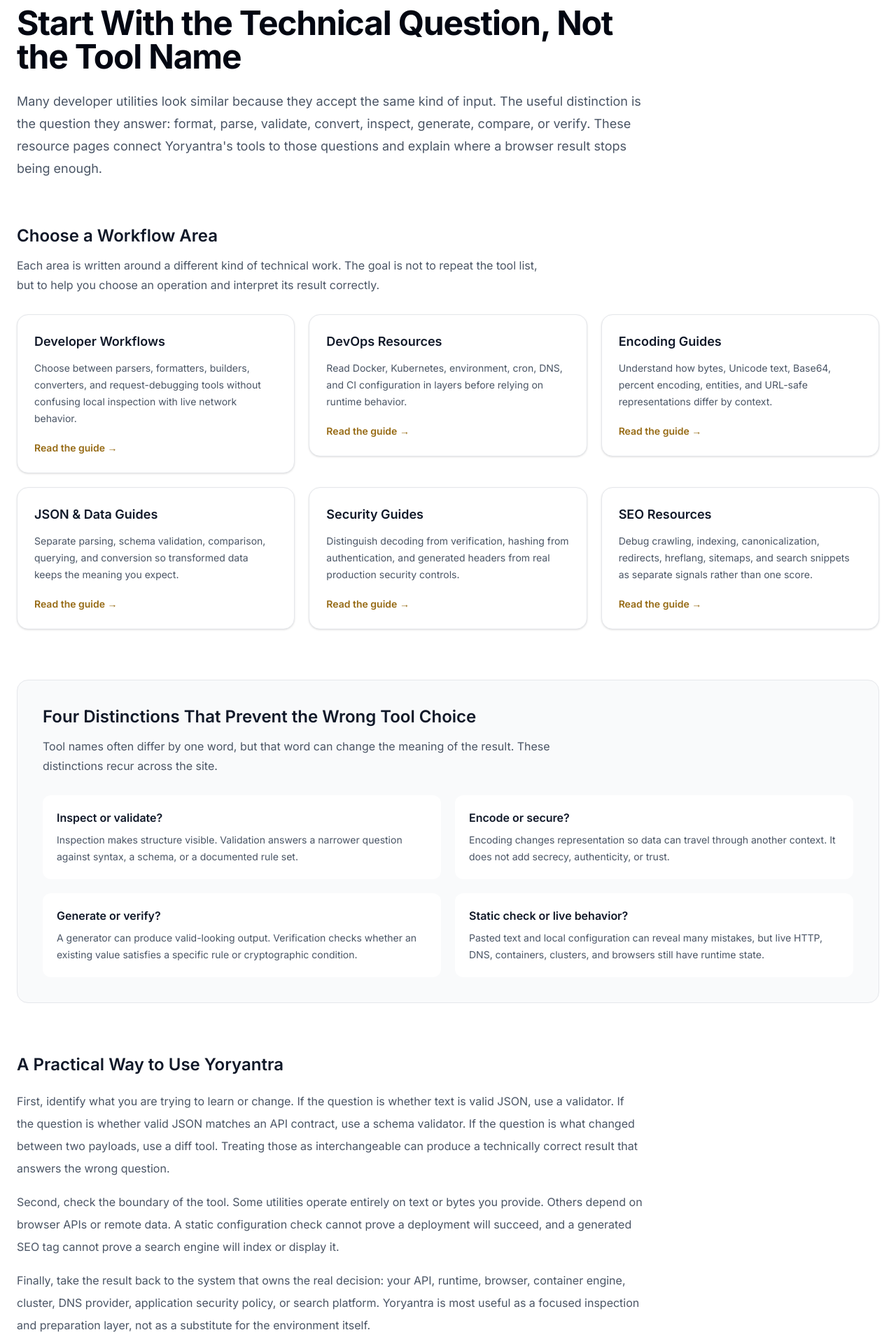
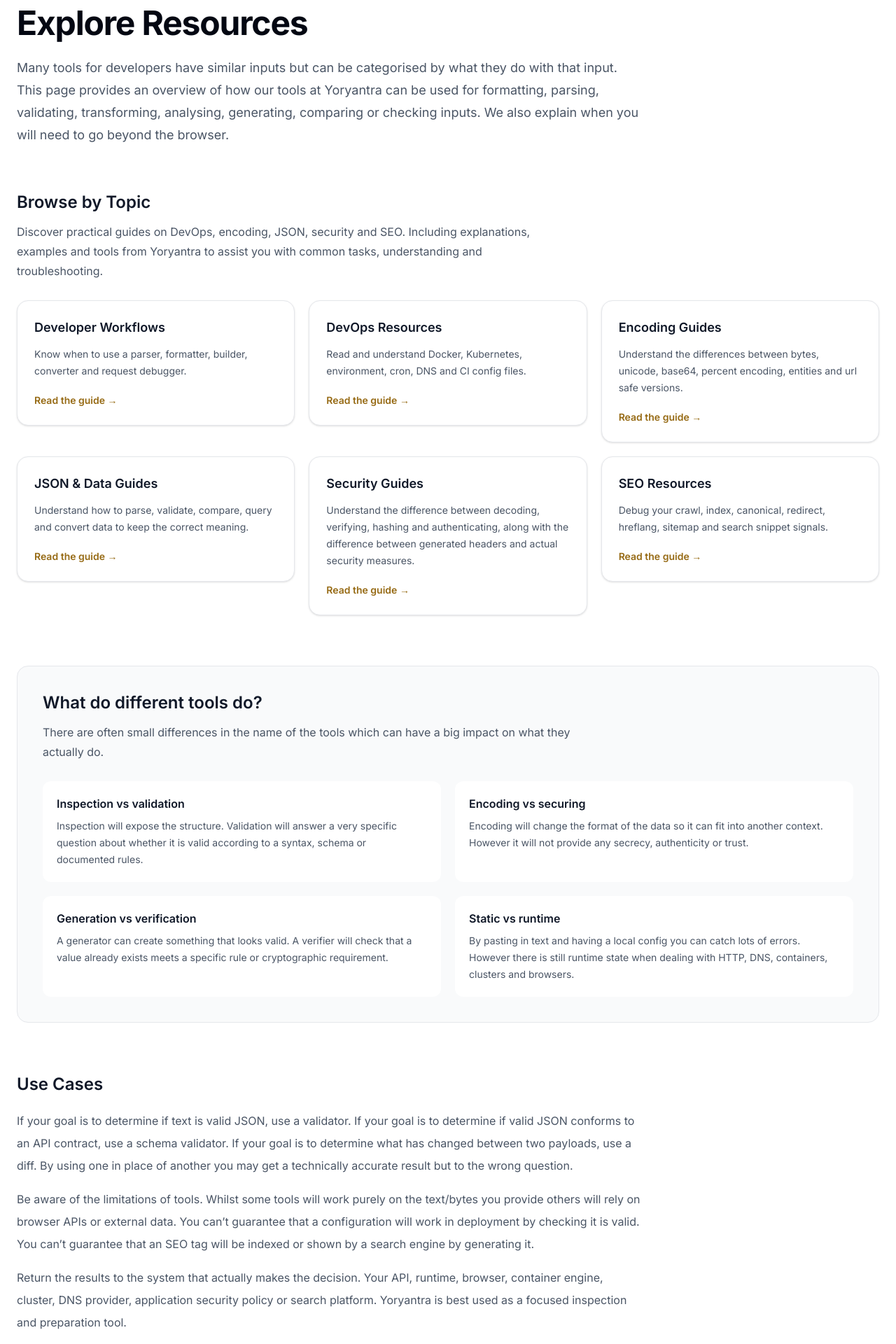
Before and after one commit to vaarunsonawwane-ops/yoryantra-new, a Next.js app: page /resources in a window 1280 px wide. Shown: the part 180-2100 px from the top of the page at 70% size. Built offline with nearby package versions, Linux system fonts and the light colour scheme.

Commit message:
Update page.tsx

```diff
--- a/app/resources/page.tsx
+++ b/app/resources/page.tsx
@@ -4,57 +4,57 @@ const resourceAreas = [
   {
     title: "Developer Workflows",
     description:
-      "Choose between parsers, formatters, builders, converters, and request-debugging tools without confusing local inspection with live network behavior.",
+      "Know when to use a parser, formatter, builder, converter and request debugger.",
     href: "/developers",
   },
   {
     title: "DevOps Resources",
     description:
-      "Read Docker, Kubernetes, environment, cron, DNS, and CI configuration in layers before relying on runtime behavior.",
+      "Read and understand Docker, Kubernetes, environment, cron, DNS and CI config files.",
     href: "/devops-resources",
   },
   {
     title: "Encoding Guides",
     description:
-      "Understand how bytes, Unicode text, Base64, percent encoding, entities, and URL-safe representations differ by context.",
+      "Understand the differences between bytes, unicode, base64, percent encoding, entities and url safe versions.",
     href: "/encoding-guides",
   },
   {
     title: "JSON & Data Guides",
     description:
-      "Separate parsing, schema validation, comparison, querying, and conversion so transformed data keeps the meaning you expect.",
+      "Understand how to parse, validate, compare, query and convert data to keep the correct meaning.",
     href: "/json-guides",
   },
   {
     title: "Security Guides",
     description:
-      "Distinguish decoding from verification, hashing from authentication, and generated headers from real production security controls.",
+      "Understand the difference between decoding, verifying, hashing and authenticating, along with the difference between generated headers and actual security measures.",
     href: "/security-guides",
   },
   {
     title: "SEO Resources",
     description:
-      "Debug crawling, indexing, canonicalization, redirects, hreflang, sitemaps, and search snippets as separate signals rather than one score.",
+      "Debug your crawl, index, canonical, redirect, hreflang, sitemap and search snippet signals.",
     href: "/seo-resources",
   },
 ];
 
 const decisionPoints = [
   {
-    title: "Inspect or validate?",
-    text: "Inspection makes structure visible. Validation answers a narrower question against syntax, a schema, or a documented rule set.",
+    title: "Inspection vs validation",
+    text: "Inspection will expose the structure. Validation will answer a very specific question about whether it is valid according to a syntax, schema or documented rules.",
   },
   {
-    title: "Encode or secure?",
-    text: "Encoding changes representation so data can travel through another context. It does not add secrecy, authenticity, or trust.",
+    title: "Encoding vs securing",
+    text: "Encoding will change the format of the data so it can fit into another context. However it will not provide any secrecy, authenticity or trust.",
   },
   {
-    title: "Generate or verify?",
-    text: "A generator can produce valid-looking output. Verification checks whether an existing value satisfies a specific rule or cryptographic condition.",
+    title: "Generation vs verification",
+    text: "A generator can create something that looks valid. A verifier will check that a value already exists meets a specific rule or cryptographic requirement.",
   },
   {
-    title: "Static check or live behavior?",
-    text: "Pasted text and local configuration can reveal many mistakes, but live HTTP, DNS, containers, clusters, and browsers still have runtime state.",
+    title: "Static vs runtime",
+    text: "By pasting in text and having a local config you can catch lots of errors. However there is still runtime state when dealing with HTTP, DNS, containers, clusters and browsers.",
   },
 ];
 
@@ -98,26 +98,26 @@ export default function Page() {
 
         <div className="max-w-4xl">
           <h1 className="text-4xl font-bold tracking-tight text-gray-950 md:text-5xl">
-            Start With the Technical Question, Not the Tool Name
+            Explore Resources
           </h1>
           <p className="mt-6 text-lg leading-8 text-gray-600">
-            Many developer utilities look similar because they accept the same
-            kind of input. The useful distinction is the question they answer:
-            format, parse, validate, convert, inspect, generate, compare, or
-            verify. These resource pages connect Yoryantra&apos;s tools to those
-            questions and explain where a browser result stops being enough.
+            Many tools for developers have similar inputs but can be categorised by what they do
+            with that input. This page provides an overview of how our tools at Yoryantra can be
+            used for formatting, parsing, validating, transforming, analysing, generating,
+            comparing or checking inputs. We also explain when you will need to go beyond the
+            browser.
           </p>
         </div>
 
         <section className="mt-16">
           <div className="max-w-3xl">
             <h2 className="text-2xl font-semibold text-gray-900">
-              Choose a Workflow Area
+              Browse by Topic
             </h2>
             <p className="mt-3 leading-7 text-gray-600">
-              Each area is written around a different kind of technical work.
-              The goal is not to repeat the tool list, but to help you choose an
-              operation and interpret its result correctly.
+              Discover practical guides on DevOps, encoding, JSON, security and SEO. Including
+              explanations, examples and tools from Yoryantra to assist you with common tasks,
+              understanding and troubleshooting.
             </p>
           </div>
 
@@ -145,11 +145,11 @@ export default function Page() {
         <section className="mt-18 rounded-2xl border border-gray-200 bg-gray-50 p-7 md:p-9">
           <div className="max-w-3xl">
             <h2 className="text-2xl font-semibold text-gray-900">
-              Four Distinctions That Prevent the Wrong Tool Choice
+              What do different tools do?
             </h2>
             <p className="mt-3 leading-7 text-gray-600">
-              Tool names often differ by one word, but that word can change the
-              meaning of the result. These distinctions recur across the site.
+              There are often small differences in the name of the tools which
+              can have a big impact on what they actually do.
             </p>
           </div>
 
@@ -167,31 +167,29 @@ export default function Page() {
 
         <section className="mt-18 max-w-4xl">
           <h2 className="text-2xl font-semibold text-gray-900">
-            A Practical Way to Use Yoryantra
+            Use Cases
           </h2>
           <div className="mt-5 space-y-4 leading-8 text-gray-600">
             <p>
-              First, identify what you are trying to learn or change. If the
-              question is whether text is valid JSON, use a validator. If the
-              question is whether valid JSON matches an API contract, use a
-              schema validator. If the question is what changed between two
-              payloads, use a diff tool. Treating those as interchangeable can
-              produce a technically correct result that answers the wrong
-              question.
+              If your goal is to determine if text is valid JSON, use a validator. If
+              your goal is to determine if valid JSON conforms to an API
+              contract, use a schema validator. If your goal is to determine what
+              has changed between two payloads, use a diff. By using one in place
+              of another you may get a technically accurate result but to the
+              wrong question.
             </p>
             <p>
-              Second, check the boundary of the tool. Some utilities operate
-              entirely on text or bytes you provide. Others depend on browser
-              APIs or remote data. A static configuration check cannot prove a
-              deployment will succeed, and a generated SEO tag cannot prove a
-              search engine will index or display it.
+              Be aware of the limitations of tools. Whilst some tools will work
+              purely on the text/bytes you provide others will rely on browser
+              APIs or external data. You can’t guarantee that a configuration will
+              work in deployment by checking it is valid. You can’t guarantee that
+              an SEO tag will be indexed or shown by a search engine by generating it.
             </p>
             <p>
-              Finally, take the result back to the system that owns the real
-              decision: your API, runtime, browser, container engine, cluster,
-              DNS provider, application security policy, or search platform.
-              Yoryantra is most useful as a focused inspection and preparation
-              layer, not as a substitute for the environment itself.
+              Return the results to the system that actually makes the decision.
+              Your API, runtime, browser, container engine, cluster, DNS provider,
+              application security policy or search platform. Yoryantra is best
+              used as a focused inspection and preparation tool.
             </p>
           </div>
         </section>
@@ -200,11 +198,10 @@ export default function Page() {
           <div className="grid gap-6 md:grid-cols-2">
             <div>
               <h2 className="text-xl font-semibold text-gray-900">
-                Want to see the review approach?
+                Behind the Tools
               </h2>
               <p className="mt-3 leading-7 text-gray-600">
-                The methodology page explains how tools are selected, checked,
-                documented, and kept honest about their limits.
+                How we choose, verify, and document our tools.
               </p>
               <Link
                 href="/how-yoryantra-tools-are-built"
@@ -219,15 +216,15 @@ export default function Page() {
                 Prefer to browse directly?
               </h2>
               <p className="mt-3 leading-7 text-gray-600">
-                Use the category pages when you already know the subject area,
-                or the complete tools page when you know the exact utility.
+                If you know what area you're looking for use our category pages. If
+                you know the exact tool you want use our full tools page.
               </p>
               <div className="mt-5 flex flex-wrap gap-3">
                 <Link href="/categories" className="yoryantra-btn-outline">
-                  Browse categories
+                  Categories
                 </Link>
                 <Link href="/tools" className="yoryantra-btn-outline">
-                  Browse all tools
+                  All Tools
                 </Link>
               </div>
             </div>
```
